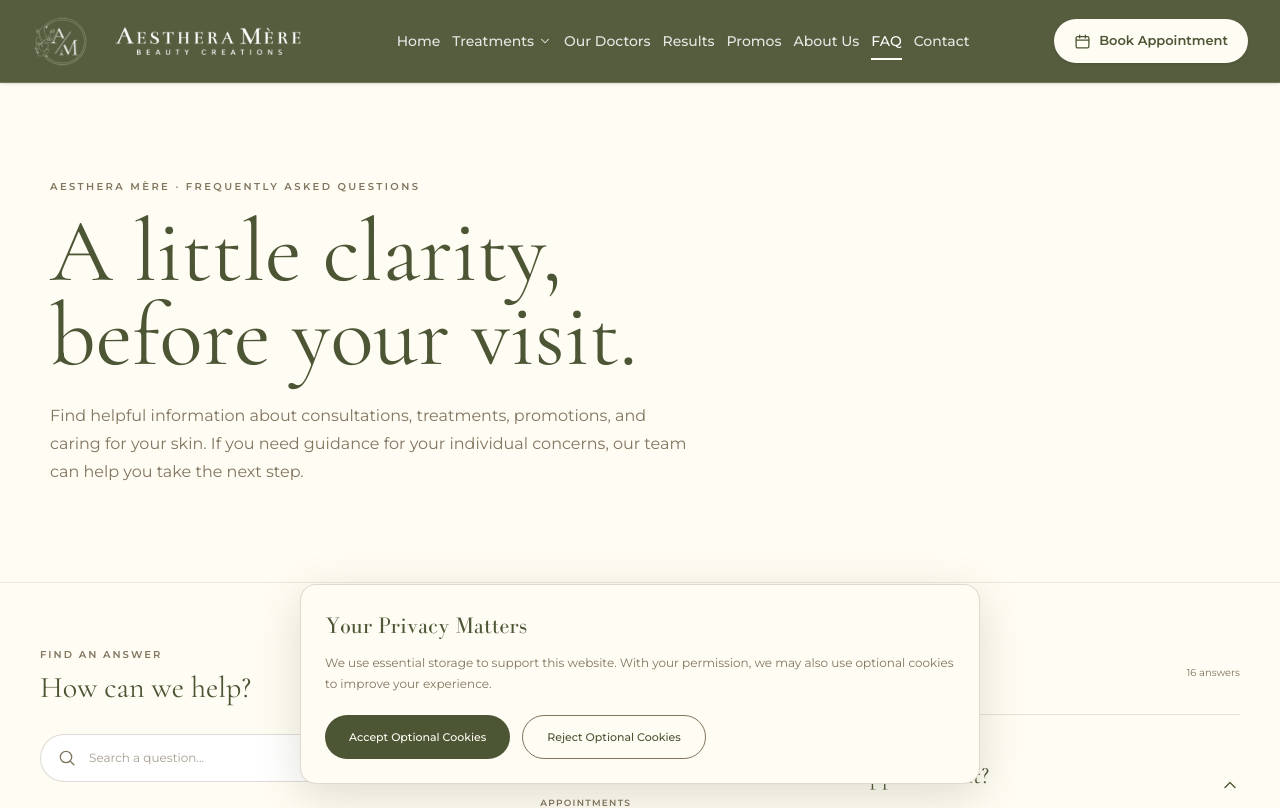
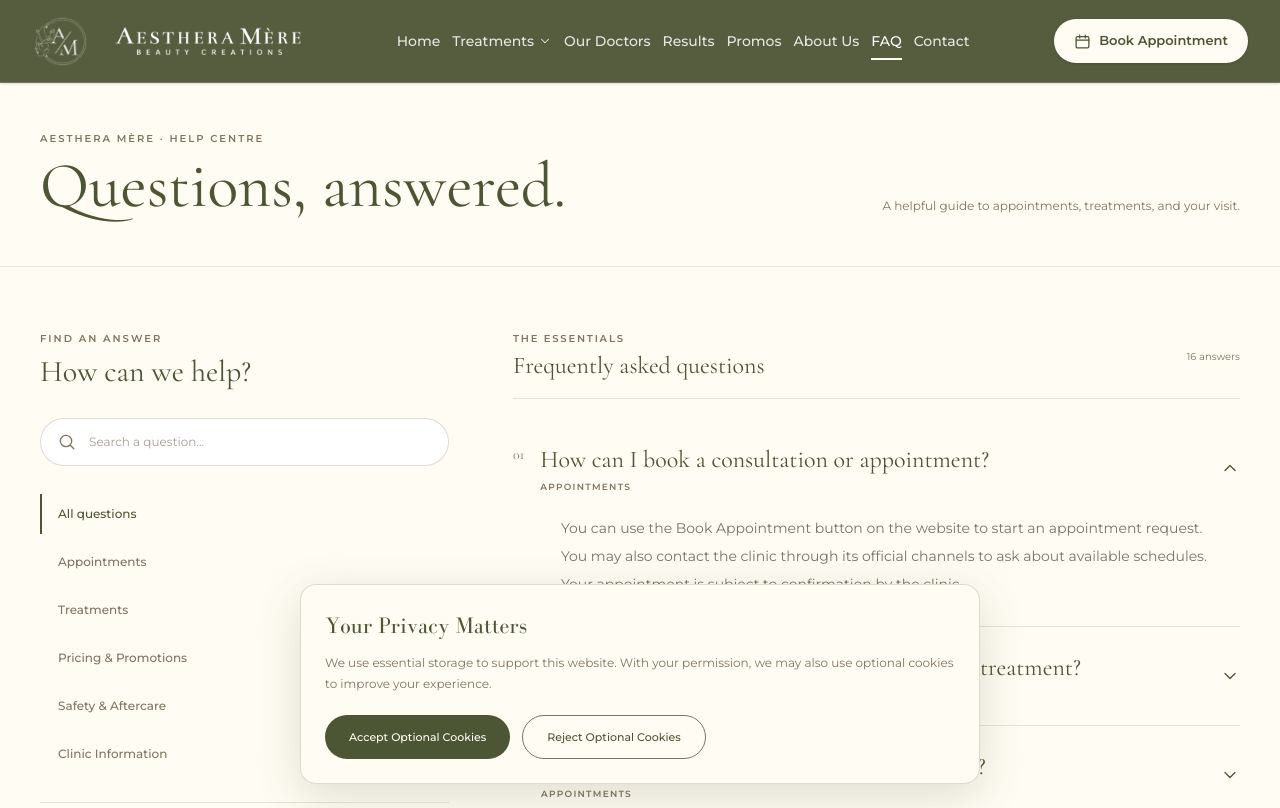
Before and after one commit to bettybeatrix/aesthera-mere, a Next.js app: page /faq in a window 1280 px wide. Shown: the top 808 px of the page. Built offline with nearby package versions, Linux system fonts and the light colour scheme.

Commit message:
Simplify FAQ page header to avoid repetitive hero content

```diff
--- a/app/faq/FAQContent.tsx
+++ b/app/faq/FAQContent.tsx
@@ -48,21 +48,19 @@ export default function FAQContent() {
 
   return (
     <>
-      <section className="border-b border-[#80755F]/15 px-6 py-16 md:px-10 md:py-24">
-        <div className="mx-auto max-w-[1180px]">
-          <div className="max-w-[790px]">
-            <p className="font-montserrat text-[10px] font-semibold uppercase tracking-[0.24em] text-[#80755F]">
-              Aesthera Mère · Frequently Asked Questions
+      <section className="border-b border-[#80755F]/15 px-6 py-10 md:px-10 md:py-12">
+        <div className="mx-auto flex max-w-[1280px] flex-col gap-3 sm:flex-row sm:items-end sm:justify-between">
+          <div>
+            <p className="font-montserrat text-[10px] font-semibold uppercase tracking-[0.2em] text-[#80755F]">
+              Aesthera Mère · Help Centre
             </p>
-            <h1 className="font-seasons mt-4 text-[clamp(3rem,7vw,5.8rem)] leading-[0.94] text-[#4C5534]">
-              A little clarity,
-              <br />
-              before your visit.
+            <h1 className="font-seasons mt-2 text-[clamp(2.4rem,5vw,4rem)] leading-none text-[#4C5534]">
+              Questions, answered.
             </h1>
-            <p className="mt-6 max-w-[650px] font-montserrat text-sm leading-7 text-[#80755F] md:text-base">
-              Find helpful information about consultations, treatments, promotions, and caring for your skin. If you need guidance for your individual concerns, our team can help you take the next step.
-            </p>
           </div>
+          <p className="max-w-[420px] font-montserrat text-xs leading-6 text-[#80755F] sm:text-right">
+            A helpful guide to appointments, treatments, and your visit.
+          </p>
         </div>
       </section>
 
```
